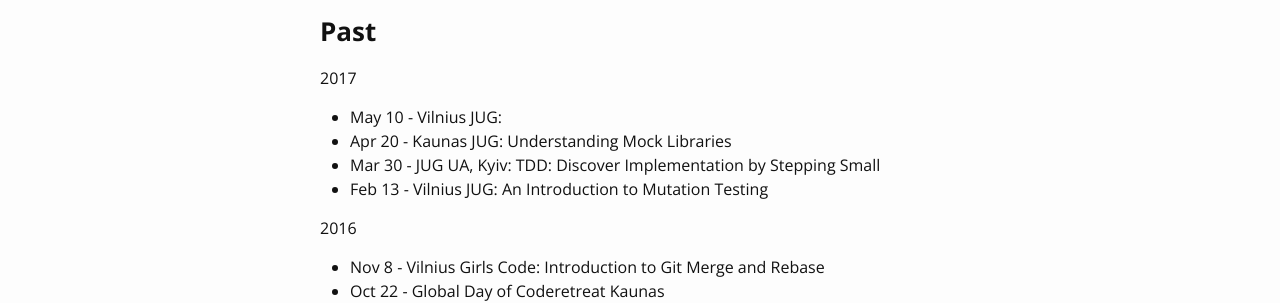
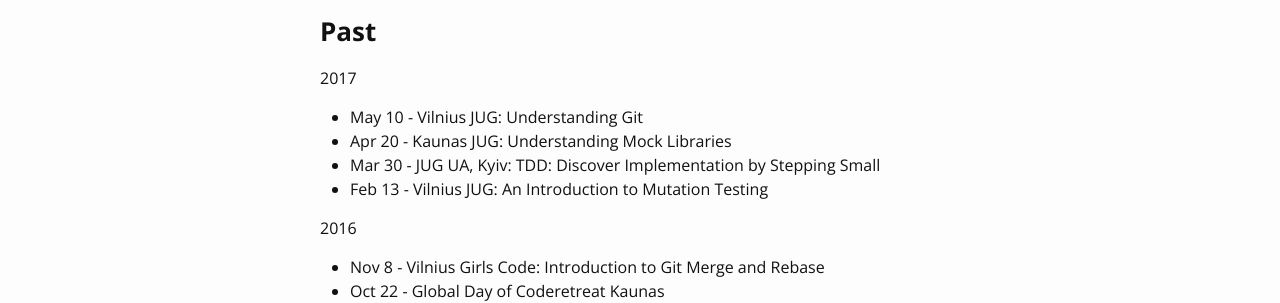
Before and after one commit to liucijus/liucijus.github.io, a Jekyll site: the page built from schedule.md, in a window 1280 px wide. Shown: the part 366-669 px from the top of the page. Built offline with Jekyll 4.4.1, drawn with Linux system fonts in a browser that asks for light colours.

Commit message:
Add missing talk name

```diff
--- a/schedule.md
+++ b/schedule.md
@@ -15,7 +15,7 @@ If you want me to talk at your event, do not hesitate to contact me: vaidas.pilk
 ### Past
 
 2017
- * May 10 - Vilnius JUG:
+ * May 10 - Vilnius JUG: Understanding Git
  * Apr 20 - Kaunas JUG: Understanding Mock Libraries
  * Mar 30 - JUG UA, Kyiv: TDD: Discover Implementation by Stepping Small
  * Feb 13 - Vilnius JUG: An Introduction to Mutation Testing
```
